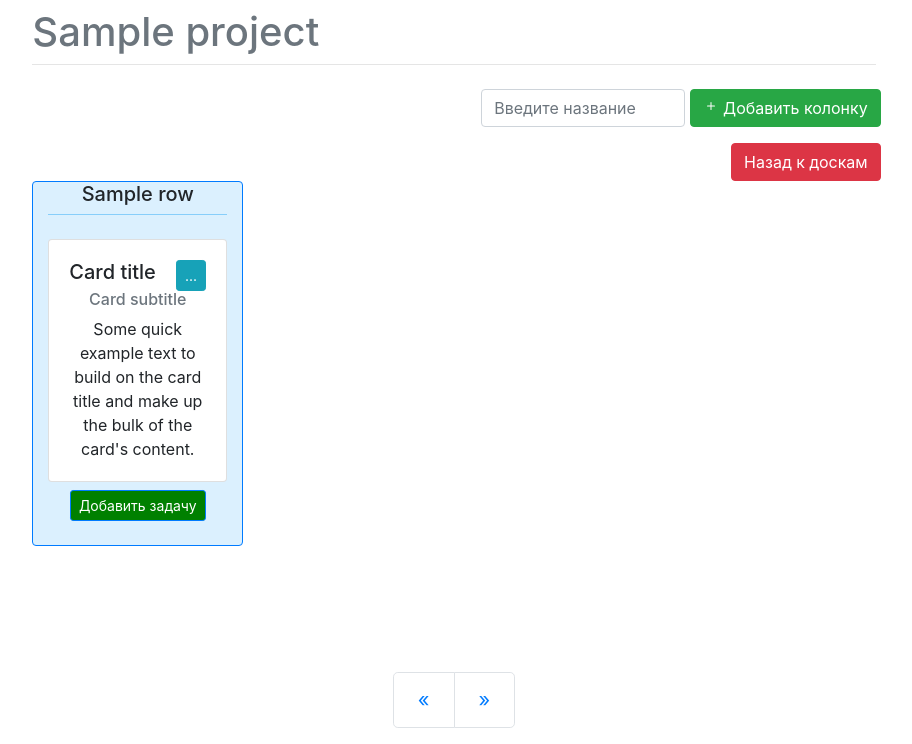
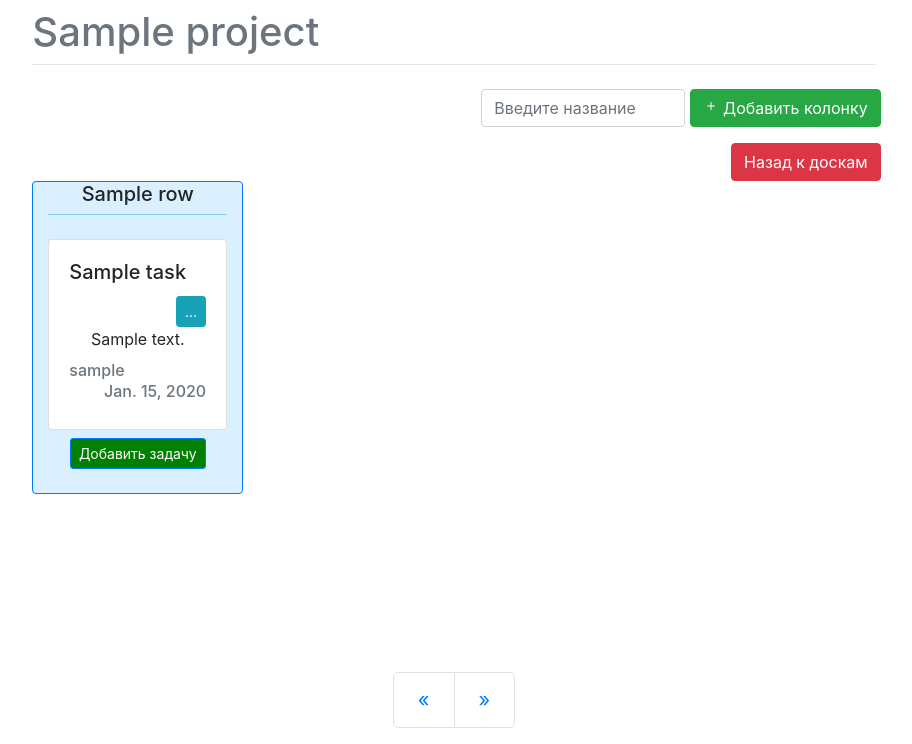
Before and after one commit to Nishtyachok/KanbanTP, a Django app: page /boards/1 in a window 1280 px wide. Shown: the part 56-800 px from the top of that part, without its empty margins (186-1098 px from the left). Run offline with Django 4.2, Linux system fonts and the light colour scheme; the first user in the database is signed in; tables that the repository leaves empty hold one stand-in row (Sample ...); the page is wider than the window, and the part outside it is not shown; some libraries are stand-ins or nearby versions.

Commit message:
Modal form for task delete Work with URL

```diff
--- a/mysite/kanban/urls.py
+++ b/mysite/kanban/urls.py
@@ -1,8 +1,10 @@
 from django.urls import path
-from .views import Projects, Tasks, DeleteProject
+from .views import Projects, Tasks, DeleteProject, DeleteRow, DeleteTask
 
 urlpatterns = [
     path('', Projects.as_view(), name='boards'),
-    path('<id>/delete', DeleteProject.as_view(), name='delete board'),
+    path('<id>/deleteProject', DeleteProject.as_view(), name='delete board'),
+    path('boards/<id>/<id_task>/deleteTask', DeleteTask.as_view(), name='delete task'),
+    path('boards/<id>/<id_row>/deleteRow', DeleteRow.as_view(), name='delete row'),
     path('<id>', Tasks.as_view(), name='tasks'),
 ]
--- a/mysite/templates/tasks.html
+++ b/mysite/templates/tasks.html
@@ -39,13 +39,14 @@
                 style="background-color: rgba(135,206,250, 0.3);">
               <h5>{{ r.name }}</h5>
               <hr class="mt-2 mb-4" style="border-color: rgba(135,206,250, 1);">
-              {%for f in rows%}
+              {% for t in tasks %}
+                    {% if t.row_id == r.id%}
                         <div class="card" style="mt-4">
                           <div class="card-body">
                               <div class="container">
                                   <div class="row">
                                       <div class="col-">
-                                <h5 class="card-title">Card title</h5>
+                                          <h5 class="card-title">{{t.name}}</h5>
                                       </div>
                                       <div class="col- ml-auto">
                                           <div class="dropdown">
@@ -60,47 +61,71 @@
                                           </div>
                                       </div>
                                   </div>
-
-
                               </div>
 
-                    <h6 class="card-subtitle mb-2 text-muted">Card subtitle</h6>
-                    <p class="card-text">Some quick example text to build on the card title and make up the bulk of the card's content.</p>
-
+                              <p class="card-text">{{t.description}}</p>
+                              <div class="container">
+                                  <div class="row">
+                                      <div class="col-">
+                                           <h6 class="card-subtitle mb-2 text-muted">{{t.assigned_to}}</h6>
+                                      </div>
+                                      <div class="col- ml-auto">
+                                            <h6 class="card-subtitle mb-2 text-muted">{{t.start_time}}</h6>
                                       </div>
                                   </div>
-              {% endfor %}
-              <button type="button-task" class="btn btn-primary btn-sm mb-4 mt-2"  data-toggle="modal" data-target="#ModalTask" style="background-color:green">Добавить задачу</button>
-
-          </div>
-
-          {% endfor %}
                               </div>
                           </div>
-
-<!--Form Задачи-->
-<div class="modal fade" id="ModalTask" tabindex="-1" aria-labelledby="exampleModalLabel" aria-hidden="true">
-  <div class="modal-dialog">
+                        </div>
+                        <div class="modal fade" id="exampleModalCenter-{{p.id}}" tabindex="-1" role="dialog" aria-labelledby="exampleModalCenterTitle" aria-hidden="true">
+                            <div class="modal-dialog modal-dialog-centered" role="document">
                               <div class="modal-content">
                                 <div class="modal-header">
-        <h5 class="modal-title" id="exampleModalLabel">Задача</h5>
+                                  <h5 class="modal-title" id="exampleModalLongTitle">Удаление</h5>
                                   <button type="button" class="close" data-dismiss="modal" aria-label="Close">
                                     <span aria-hidden="true">&times;</span>
                                   </button>
                                 </div>
                                 <div class="modal-body">
-
-          <div class="form-group">
-            <label for="message-text" class="col-form-label">Напишите задачу:</label>
-            <textarea class="form-control" id="message-text"></textarea>
+                                    <p> Вы действительно хотите удалить {{t.name}} ?</p>
                                 </div>
                                 <div class="modal-footer">
                                   <button type="button" class="btn btn-secondary" data-dismiss="modal">Закрыть</button>
-        <button type="button" class="btn btn-primary">Добавить задачу</button>
+                                    <form>
+                                        <button type="submit" class="btn btn-danger" formaction="boards/{{proj.id}}/{{t.id}}/deleteTask">
+                                           Удалить
+                                         </button>
+                                    </form>
 
                                 </div>
                               </div>
                             </div>
+                        </div>
+                    {% endif %}
+              {% endfor %}
+              <button type="button-task" class="btn btn-primary btn-sm mb-4 mt-2"  data-toggle="modal" data-target="#ModalTask-{{r.id}}" style="background-color:green">Добавить задачу</button>
+                <!--Form Задачи-->
+              <div class="modal fade" id="ModalTask-{{r.id}}" tabindex="-1" aria-labelledby="exampleModalLabel" aria-hidden="true">
+                  <div class="modal-dialog">
+                      <div class="modal-content">
+                          <div class="modal-header">
+                              <h5 class="modal-title" id="exampleModalLabel">Задача</h5>
+                              <button type="button" class="close" data-dismiss="modal" aria-label="Close"><span aria-hidden="true">&times;</span>
+                              </button>
+                          </div>
+                          <div class="modal-body">
+                               <form method="POST" class="form-group">
+                                    {% csrf_token %}
+                                    {{ task_form|crispy }}
+                                    <input type="hidden" name="row_id" value={{r.id}} />
+                                    <button type="submit" class="btn btn-success" name="task_add" value="Submit">Добавить задачу</button>
+                               </form>
+                          </div>
+                      </div>
+                  </div>
+              </div>
+          </div>
+
+          {% endfor %}
       </div>
     </div>
 
```
Lines whose indentation alone changed are shown as unchanged.
